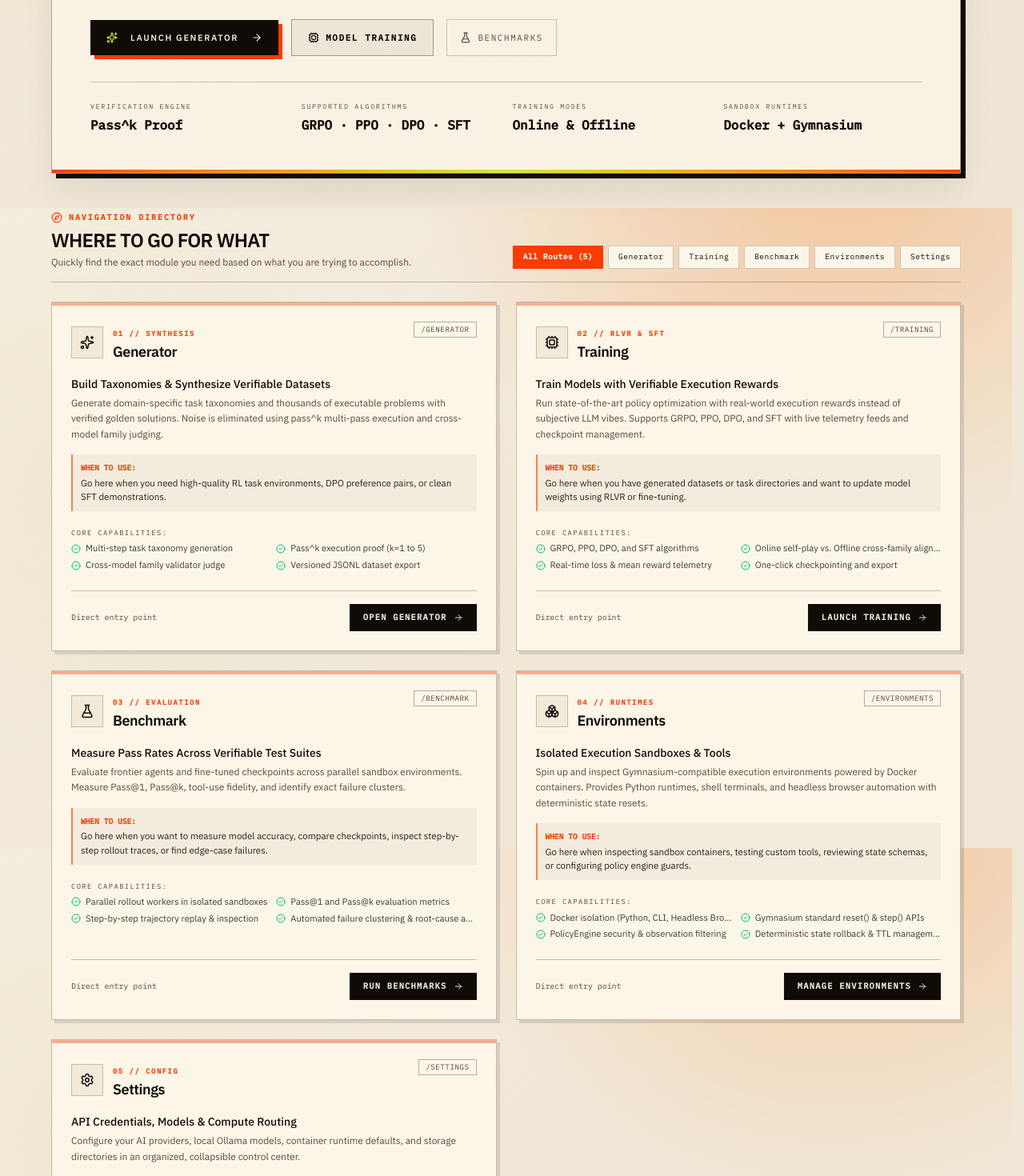
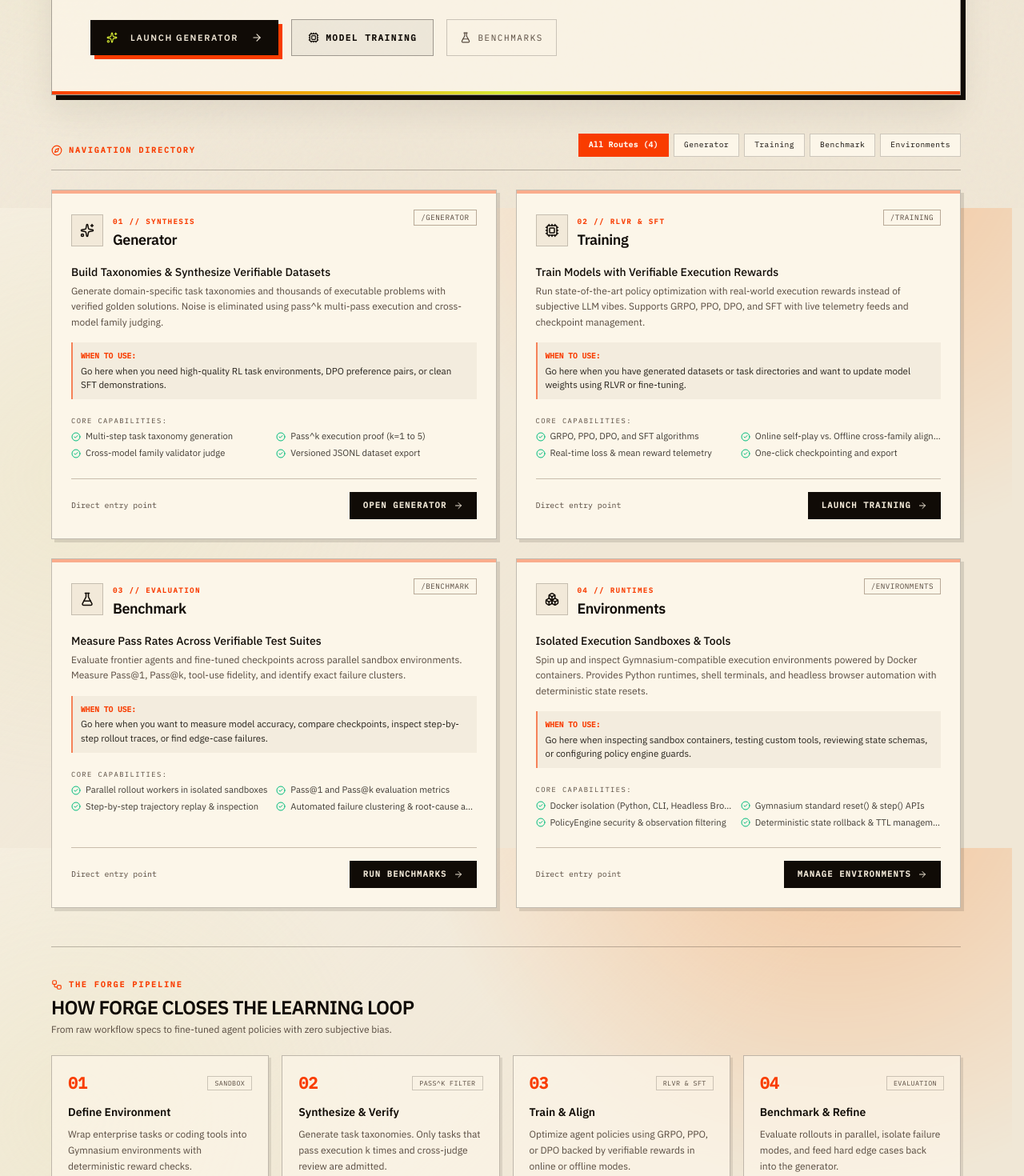
Before and after one commit to mostofashakib/Forge, a Next.js app in the folder frontend/: page / in a window 1280 px wide. Shown: the part 540-2010 px from the top of the page at 80% size. Built offline with nearby package versions, Linux system fonts and the light colour scheme; no server answers.

Commit message:
refactor(landing): remove settings card, hero readout, and directory subtitles

```diff
--- a/frontend/app/page.tsx
+++ b/frontend/app/page.tsx
@@ -11,7 +11,6 @@ import {
   FlaskConical,
   Layers,
   RotateCcw,
-  Settings,
   ShieldCheck,
   Sparkles,
   Workflow,
@@ -118,27 +117,6 @@ const ROUTE_GUIDES: RouteGuide[] = [
     ],
     ctaLabel: "Manage Environments",
   },
-  {
-    id: "settings",
-    title: "Settings",
-    route: "/settings",
-    badge: "05 // CONFIG",
-    eyebrow: "System Configuration",
-    icon: Settings,
-    accent: "text-indigo-500",
-    headline: "API Credentials, Models & Compute Routing",
-    description:
-      "Configure your AI providers, local Ollama models, container runtime defaults, and storage directories in an organized, collapsible control center.",
-    whenToUse:
-      "Go here when setting up API keys (OpenAI, Anthropic, DeepSeek, etc.), configuring local models, or customizing system storage paths.",
-    keyFeatures: [
-      "Multi-provider API key management",
-      "Collapsible categorized configuration panels",
-      "Automated container setup & package managers",
-      "Live connection testing and verification",
-    ],
-    ctaLabel: "Configure Settings",
-  },
 ];
 
 const PIPELINE_STEPS = [
@@ -234,45 +212,9 @@ export default function LandingPage() {
             </Link>
           </div>
         </div>
-
-        {/* Live Architectural Readout */}
-        <div className="mt-8 grid grid-cols-2 border-t border-foreground/20 pt-6 sm:grid-cols-4 gap-4">
-          <div>
-            <span className="block font-mono text-[0.52rem] uppercase tracking-[0.2em] text-muted-foreground">
-              Verification Engine
-            </span>
-            <strong className="mt-1 block font-mono text-base font-semibold text-foreground">
-              Pass^k Proof
-            </strong>
-          </div>
-          <div>
-            <span className="block font-mono text-[0.52rem] uppercase tracking-[0.2em] text-muted-foreground">
-              Supported Algorithms
-            </span>
-            <strong className="mt-1 block font-mono text-base font-semibold text-foreground">
-              GRPO · PPO · DPO · SFT
-            </strong>
-          </div>
-          <div>
-            <span className="block font-mono text-[0.52rem] uppercase tracking-[0.2em] text-muted-foreground">
-              Training Modes
-            </span>
-            <strong className="mt-1 block font-mono text-base font-semibold text-foreground">
-              Online & Offline
-            </strong>
-          </div>
-          <div>
-            <span className="block font-mono text-[0.52rem] uppercase tracking-[0.2em] text-muted-foreground">
-              Sandbox Runtimes
-            </span>
-            <strong className="mt-1 block font-mono text-base font-semibold text-foreground">
-              Docker + Gymnasium
-            </strong>
-          </div>
-        </div>
       </section>
 
-      {/* 2. WHERE TO GO FOR WHAT (CORE INTERACTIVE DIRECTORY) */}
+      {/* 2. NAVIGATION DIRECTORY */}
       <section className="space-y-6">
         <div className="flex flex-col justify-between gap-4 border-b border-foreground/25 pb-4 md:flex-row md:items-end">
           <div>
@@ -280,12 +222,6 @@ export default function LandingPage() {
               <Compass size={14} />
               <span>NAVIGATION DIRECTORY</span>
             </div>
-            <h2 className="mt-1 text-2xl font-semibold tracking-[-0.03em] uppercase">
-              Where to Go for What
-            </h2>
-            <p className="mt-1 text-xs text-muted-foreground">
-              Quickly find the exact module you need based on what you are trying to accomplish.
-            </p>
           </div>
 
           {/* Filter Pills */}
@@ -298,7 +234,7 @@ export default function LandingPage() {
                   : "border-foreground/20 hover:border-foreground/40 bg-card"
               }`}
             >
-              All Routes (5)
+              All Routes (4)
             </button>
             {ROUTE_GUIDES.map((guide) => (
               <button
```
